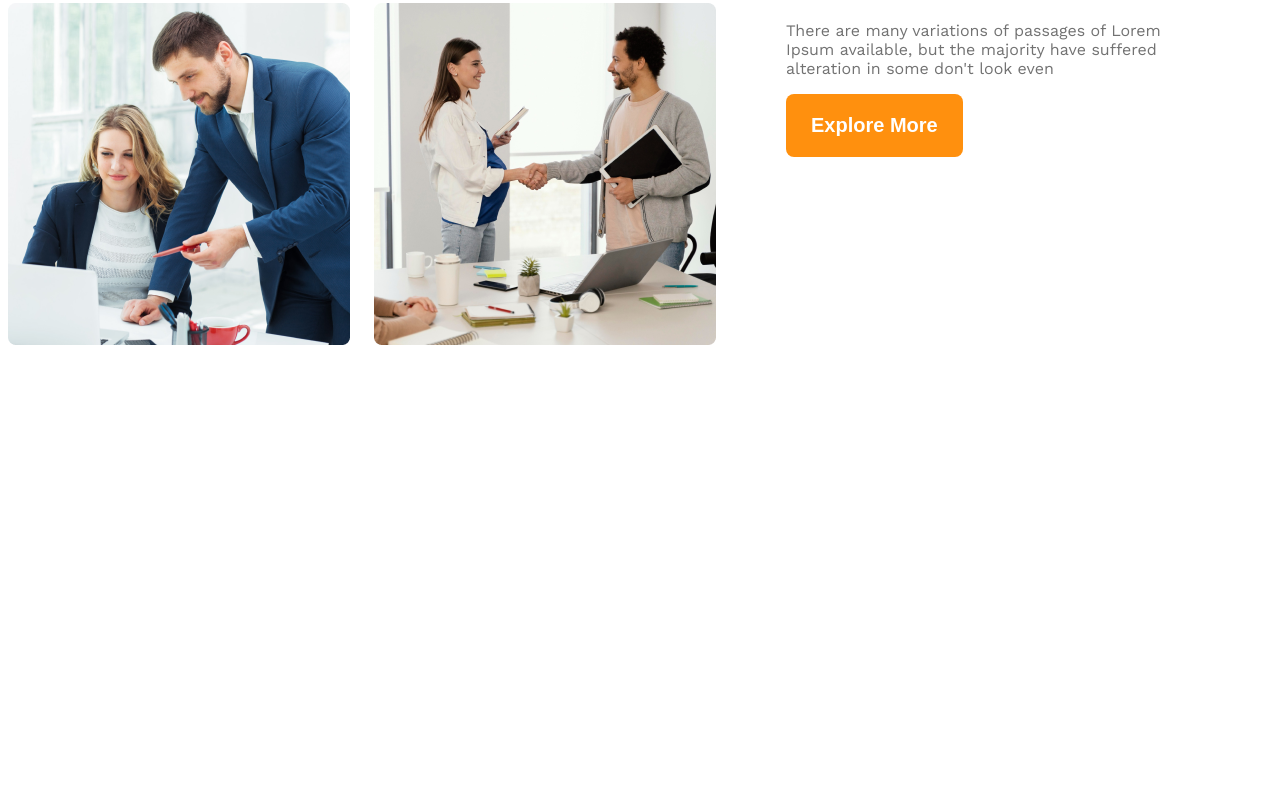
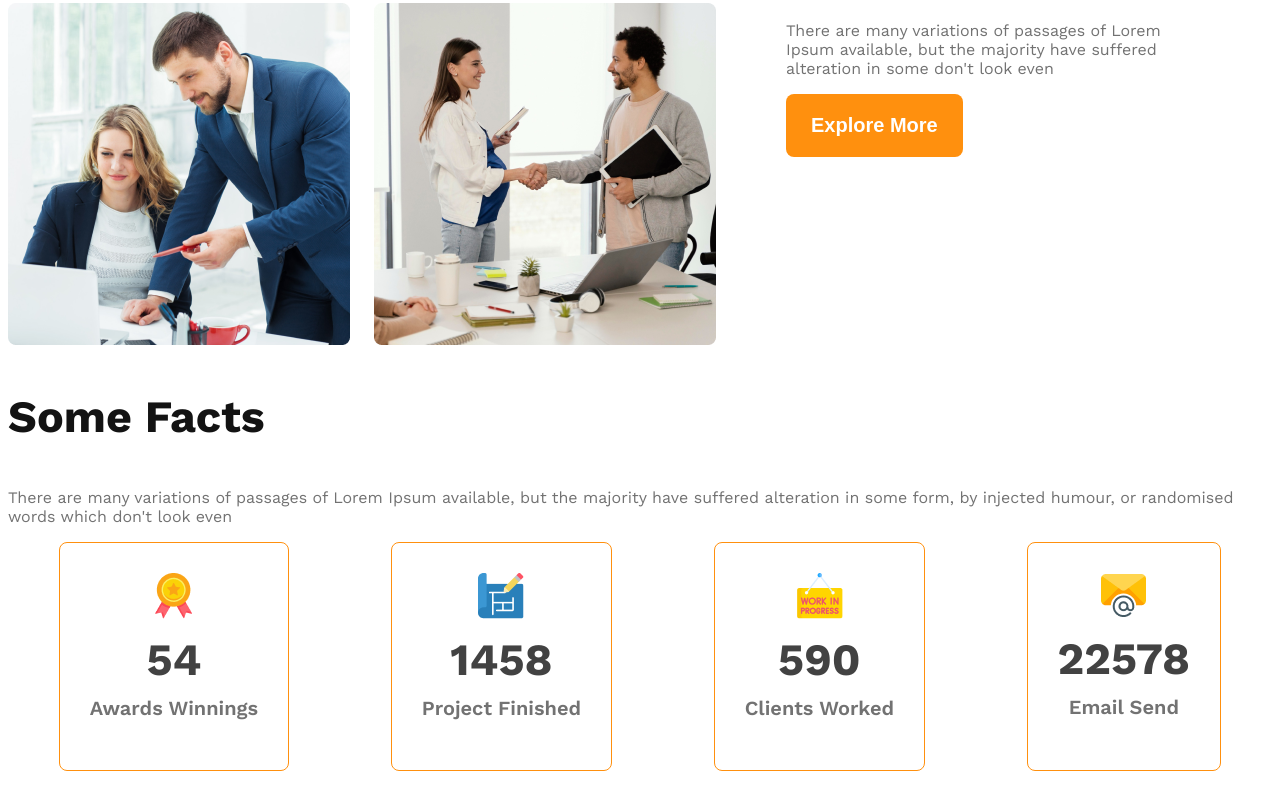
Before and after one commit to ashfiaKhatun/g3-architects-website, a plain HTML site: page index.html in a window 1280 px wide. Shown: the part 1443-2252 px from the top of the page. Before the commit the page ends 1858 px from the top, so only its background shows below. Drawn offline with nearby package versions, Linux system fonts and the light colour scheme.

Commit message:
facts section added

```diff
--- a/index.html
+++ b/index.html
@@ -16,7 +16,7 @@
     <!-- Header start -->
     <header>
         <nav>
-            <h3 class="nav-title">G3 Architects</h3>
+            <h3 class="section-title">G3 Architects</h3>
             <ul>
                 <li><a href="">Home</a></li>
                 <li><a href="">About</a></li>
@@ -37,9 +37,8 @@
     </header>
     <!-- Header end -->
     <main>
-        <!-- Teams section start -->
-        <section>
-            <div class="teams-container">
+        <!-- Teams section -->
+        <section class="teams-container">
             <div class="teams-img-container">
                 <img src="images/team1.png" alt="">
                 <img src="images/team2.png" alt="">
@@ -47,9 +46,41 @@
                 <img src="images/team4.png" alt="">
             </div>
             <div class="teams-content">
-                    <h3 class="teams-title"><span class="quick-list text-light-grey">Quick list</span><span> of Our</span><span class="text-features"> Features</span></h3>
-                    <p class="text-light-grey">There are many variations of passages of Lorem Ipsum available, but the majority have suffered alteration in some don't look even</p>
+                <h3 class="teams-title"><span class="quick-list text-light-grey">Quick list</span><span> of
+                        Our</span><span class="text-features"> Features</span></h3>
+                <p class="text-light-grey">There are many variations of passages of Lorem Ipsum available, but the
+                    majority have suffered alteration in some don't look even</p>
                 <button class="btn-primary">Explore More</button>
+            </div>
+        </section>
+        <!-- Features section -->
+        <section class="features">
+
+        </section>
+        <!-- Facts section -->
+        <section class="facts">
+            <h3 class="section-title">Some Facts</h3>
+            <p class="text-light-grey">There are many variations of passages of Lorem Ipsum available, but the majority have suffered alteration in some form, by injected humour, or randomised words which don't look even</p>
+            <div class="facts-card-container">
+                <div class="card">
+                    <img src="images/icons/ribon.png" alt="">
+                    <h2 class="card-stats">54</h2>
+                    <p class="card-title text-light-grey">Awards Winnings</p>
+                </div>
+                <div class="card">
+                    <img src="images/icons/projects.png" alt="">
+                    <h2 class="card-stats">1458</h2>
+                    <p class="card-title text-light-grey">Project Finished</p>
+                </div>
+                <div class="card">
+                    <img src="images/icons/customers.png" alt="">
+                    <h2 class="card-stats">590</h2>
+                    <p class="card-title text-light-grey">Clients Worked</p>
+                </div>
+                <div class="card">
+                    <img src="images/icons/email.png" alt="">
+                    <h2 class="card-stats">22578</h2>
+                    <p class="card-title text-light-grey">Email Send</p>
                 </div>
             </div>
         </section>
--- a/styles/architect.css
+++ b/styles/architect.css
@@ -2,8 +2,15 @@
 body {
     font-family: 'Work Sans', sans-serif;
 }
-.text-light-grey{
+
+.text-light-grey {
     color: #727272;
+}
+
+.section-title {
+    color: #131313;
+    font-size: 2.8rem;
+    font-weight: 700;
 }
 
 .btn-primary {
@@ -27,12 +34,6 @@ nav {
     display: flex;
     justify-content: space-between;
     align-items: center;
-}
-
-.nav-title {
-    color: #131313;
-    font-size: 2.8rem;
-    font-weight: 700;
 }
 
 nav>ul {
@@ -100,12 +101,34 @@ main {
 .quick-list {
     font-weight: 500;
 }
-.text-features{
+
+.text-features {
     color: #FF900E;
     font-weight: 700;
 }
 
-
+/* Facts section */
+.facts-card-container{
+    display: flex;
+    justify-content: space-around;
+}
+.facts-card-container .card {
+    border-radius: 8px;
+    border: 1px solid #FF900E;
+    text-align: center;
+    padding: 30px;
+}
+.facts-card-container .card-title{
+    font-weight: 600;
+    font-size: 1.25rem;
+    margin-top: 5px;
+}
+.facts-card-container .card-stats{
+    font-size: 2.8rem;
+    color: #424242;
+    margin-top: 10px;
+    margin-bottom: 10px;
+}
 
 /* Media queries style */
 
@@ -115,13 +138,15 @@ main {
         padding: 20px;
     }
 
-    nav, .teams-container {
+    nav,
+    .teams-container {
         flex-direction: column;
     }
 
-    .teams-img-container{
+    .teams-img-container {
         grid-template-columns: 1fr;
     }
+
     .teams-content {
         padding-left: 20px;
         padding-right: 20px;
@@ -134,7 +159,8 @@ main {
         padding: 50px;
     }
 
-    nav, .teams-container {
+    nav,
+    .teams-container {
         flex-direction: column;
     }
 }
```
Lines whose indentation alone changed are shown as unchanged.
